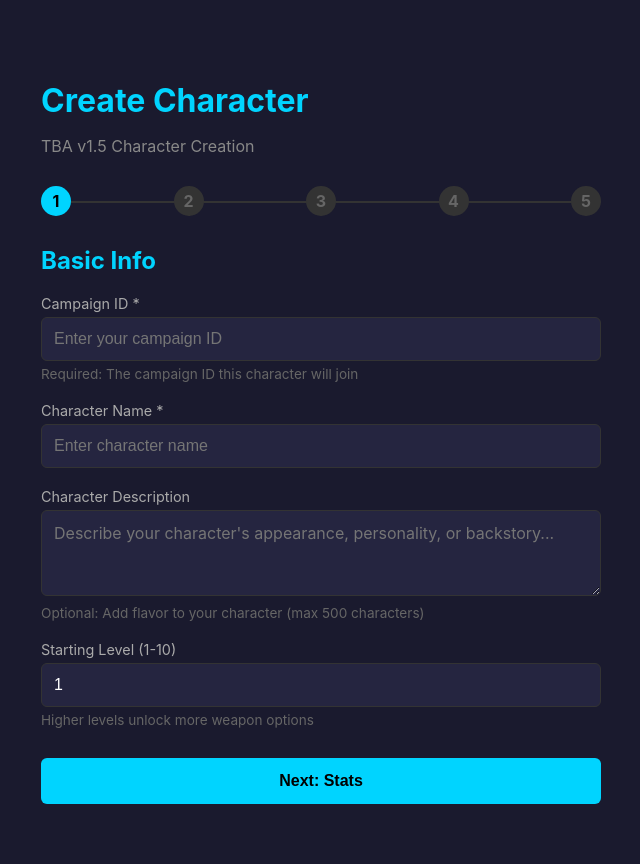
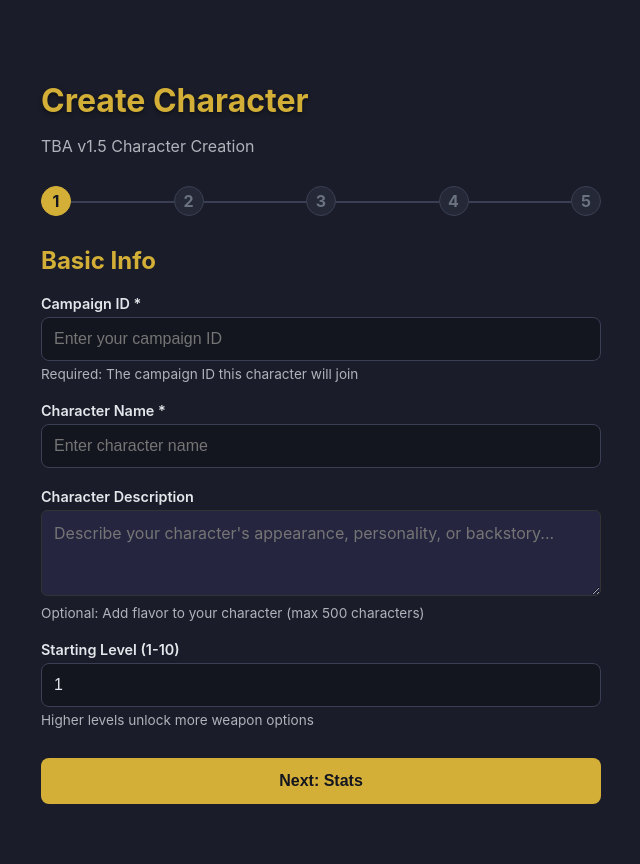
Before and after one commit to Klutzleo/TBA-App, a Python web app: template templates/create_character.html in a window 1280 px wide. Shown: the whole page, without its empty margins (319-959 px from the left). Run offline with Jinja, Linux system fonts and the light colour scheme; the template is opened without the code that fills it, so the values that code supplies are empty.

Commit message:
Update create_character.html
Updated CSS to match

```diff
--- a/templates/create_character.html
+++ b/templates/create_character.html
@@ -9,11 +9,15 @@
             max-width: 600px;
             margin: 40px auto;
             padding: 20px;
-            background: #1a1a2e;
-            color: #eee;
+            background: #1a1d29;
+            color: #e4e6eb;
         }
-        h1 { color: #00d4ff; margin-bottom: 5px; }
-        .subtitle { color: #888; margin-bottom: 30px; }
+        h1 {
+            color: #d4af37;
+            margin-bottom: 5px;
+            text-shadow: 0 2px 4px rgba(0, 0, 0, 0.5);
+        }
+        .subtitle { color: #b0b3ba; margin-bottom: 30px; }
 
         /* Progress bar */
         .progress-bar {
@@ -29,15 +33,16 @@
             left: 0;
             right: 0;
             height: 2px;
-            background: #333;
+            background: #3a3f54;
             z-index: 0;
         }
         .step-indicator {
             width: 30px;
             height: 30px;
             border-radius: 50%;
-            background: #333;
-            color: #666;
+            background: #252937;
+            border: 1px solid #3a3f54;
+            color: #6b7280;
             display: flex;
             align-items: center;
             justify-content: center;
@@ -46,12 +51,14 @@
             transition: all 0.3s;
         }
         .step-indicator.active {
-            background: #00d4ff;
-            color: #000;
+            background: #d4af37;
+            border-color: #d4af37;
+            color: #13151f;
         }
         .step-indicator.complete {
-            background: #00ff88;
-            color: #000;
+            background: #10b981;
+            border-color: #10b981;
+            color: #13151f;
         }
 
         /* Form steps */
@@ -67,7 +74,7 @@
 
         .step-title {
             font-size: 1.5em;
-            color: #00d4ff;
+            color: #d4af37;
             margin-bottom: 20px;
         }
 
@@ -78,37 +85,49 @@
         label {
             display: block;
             margin-bottom: 5px;
-            color: #aaa;
+            color: #e4e6eb;
             font-size: 0.9em;
+            font-weight: 600;
         }
         input, select {
             width: 100%;
             padding: 12px;
-            border: 1px solid #333;
-            border-radius: 6px;
-            background: #252540;
-            color: #fff;
+            border: 1px solid #3a3f54;
+            border-radius: 8px;
+            background: #13151f;
+            color: #e4e6eb;
             font-size: 1em;
+            transition: all 0.3s ease;
         }
         input:focus, select:focus {
             outline: none;
-            border-color: #00d4ff;
+            border-color: #d4af37;
+            box-shadow: 0 0 0 3px rgba(212, 175, 55, 0.1);
         }
         input:disabled, select:disabled {
-            background: #1a1a2e;
-            color: #666;
+            background: #252937;
+            color: #6b7280;
+            opacity: 0.6;
         }
 
         /* Stats validation */
         .stats-total {
             padding: 10px;
-            border-radius: 6px;
+            border-radius: 8px;
             text-align: center;
             font-weight: bold;
             margin-top: 10px;
         }
-        .stats-total.valid { background: #00ff8833; color: #00ff88; }
-        .stats-total.invalid { background: #ff444433; color: #ff4444; }
+        .stats-total.valid {
+            background: rgba(16, 185, 129, 0.1);
+            border: 1px solid #10b981;
+            color: #10b981;
+        }
+        .stats-total.invalid {
+            background: rgba(220, 53, 69, 0.1);
+            border: 1px solid #dc3545;
+            color: #dc3545;
+        }
 
         /* Buttons */
         .btn-row {
@@ -120,93 +139,112 @@
             flex: 1;
             padding: 14px 20px;
             border: none;
-            border-radius: 6px;
+            border-radius: 8px;
             font-size: 1em;
             cursor: pointer;
-            transition: all 0.2s;
+            transition: all 0.3s ease;
+            font-weight: 700;
         }
         .btn-back {
-            background: #333;
-            color: #aaa;
+            background: #252937;
+            border: 1px solid #3a3f54;
+            color: #b0b3ba;
         }
-        .btn-back:hover { background: #444; }
+        .btn-back:hover {
+            background: #2d3142;
+        }
         .btn-next {
-            background: #00d4ff;
-            color: #000;
+            background: #d4af37;
+            color: #13151f;
             font-weight: bold;
         }
-        .btn-next:hover { background: #00b8e6; }
+        .btn-next:hover {
+            background: #9d7c2f;
+            transform: translateY(-2px);
+            box-shadow: 0 4px 6px rgba(0, 0, 0, 0.4);
+        }
         .btn-next:disabled {
-            background: #333;
-            color: #666;
+            background: #252937;
+            border: 1px solid #3a3f54;
+            color: #6b7280;
             cursor: not-allowed;
+            transform: none;
         }
         .btn-create {
-            background: #00ff88;
-            color: #000;
+            background: #10b981;
+            color: #13151f;
             font-weight: bold;
         }
-        .btn-create:hover { background: #00dd77; }
+        .btn-create:hover {
+            background: #059669;
+            transform: translateY(-2px);
+            box-shadow: 0 4px 6px rgba(0, 0, 0, 0.4);
+        }
 
         /* Review section */
         .review-section {
-            background: #252540;
+            background: #252937;
+            border: 1px solid #3a3f54;
             border-radius: 8px;
             padding: 15px;
             margin-bottom: 15px;
         }
         .review-section h4 {
-            color: #00d4ff;
+            color: #d4af37;
             margin: 0 0 10px 0;
             font-size: 0.9em;
             text-transform: uppercase;
+            font-weight: 700;
+            letter-spacing: 0.5px;
         }
         .review-row {
             display: flex;
             justify-content: space-between;
             padding: 5px 0;
-            border-bottom: 1px solid #333;
+            border-bottom: 1px solid #3a3f54;
         }
         .review-row:last-child { border-bottom: none; }
-        .review-label { color: #888; }
-        .review-value { color: #fff; font-weight: bold; }
-        .review-value.calculated { color: #00ff88; }
+        .review-label { color: #b0b3ba; }
+        .review-value { color: #e4e6eb; font-weight: bold; }
+        .review-value.calculated { color: #10b981; }
 
         /* Messages */
         .error-msg {
-            background: #ff444433;
-            color: #ff4444;
+            background: rgba(220, 53, 69, 0.1);
+            border: 1px solid #dc3545;
+            color: #dc3545;
             padding: 15px;
-            border-radius: 6px;
+            border-radius: 8px;
             margin-bottom: 20px;
             display: none;
         }
         .success-msg {
-            background: #00ff8833;
-            color: #00ff88;
+            background: rgba(16, 185, 129, 0.1);
+            border: 1px solid #10b981;
+            color: #10b981;
             padding: 15px;
-            border-radius: 6px;
+            border-radius: 8px;
             margin-bottom: 20px;
             text-align: center;
             display: none;
         }
 
         /* Helper text */
-        .helper { color: #666; font-size: 0.85em; margin-top: 5px; }
+        .helper { color: #b0b3ba; font-size: 0.85em; margin-top: 5px; }
 
         /* Ability slot cards */
         .ability-slot {
-            background: #252540;
-            border: 1px solid #333;
+            background: #252937;
+            border: 1px solid #3a3f54;
             border-radius: 8px;
             padding: 15px;
             margin-bottom: 20px;
         }
         .ability-slot.aoe {
-            border-left: 3px solid #ff6b6b;
+            border-left: 3px solid #ef4444;
         }
         .ability-slot.single {
-            border-left: 3px solid #00d4ff;
+            border-left: 3px solid #3b82f6;
         }
         .ability-slot-header {
             display: flex;
@@ -214,25 +252,28 @@
             align-items: center;
             margin-bottom: 15px;
             padding-bottom: 10px;
-            border-bottom: 1px solid #333;
+            border-bottom: 1px solid #3a3f54;
         }
         .ability-slot-title {
             font-weight: bold;
-            color: #00d4ff;
+            color: #d4af37;
         }
         .ability-slot-badge {
             font-size: 0.75em;
             padding: 3px 8px;
             border-radius: 4px;
             text-transform: uppercase;
+            font-weight: 600;
         }
         .ability-slot-badge.single {
-            background: #00d4ff33;
-            color: #00d4ff;
+            background: rgba(59, 130, 246, 0.1);
+            border: 1px solid #3b82f6;
+            color: #3b82f6;
         }
         .ability-slot-badge.aoe {
-            background: #ff6b6b33;
-            color: #ff6b6b;
+            background: rgba(239, 68, 68, 0.1);
+            border: 1px solid #ef4444;
+            color: #ef4444;
         }
         .ability-slot .form-group {
             margin-bottom: 12px;
@@ -241,10 +282,11 @@
             margin-bottom: 0;
         }
         .ability-die-display {
-            background: #1a1a2e;
+            background: #13151f;
+            border: 1px solid #3a3f54;
             padding: 8px 12px;
             border-radius: 4px;
-            color: #00ff88;
+            color: #10b981;
             font-weight: bold;
             display: inline-block;
         }
```
